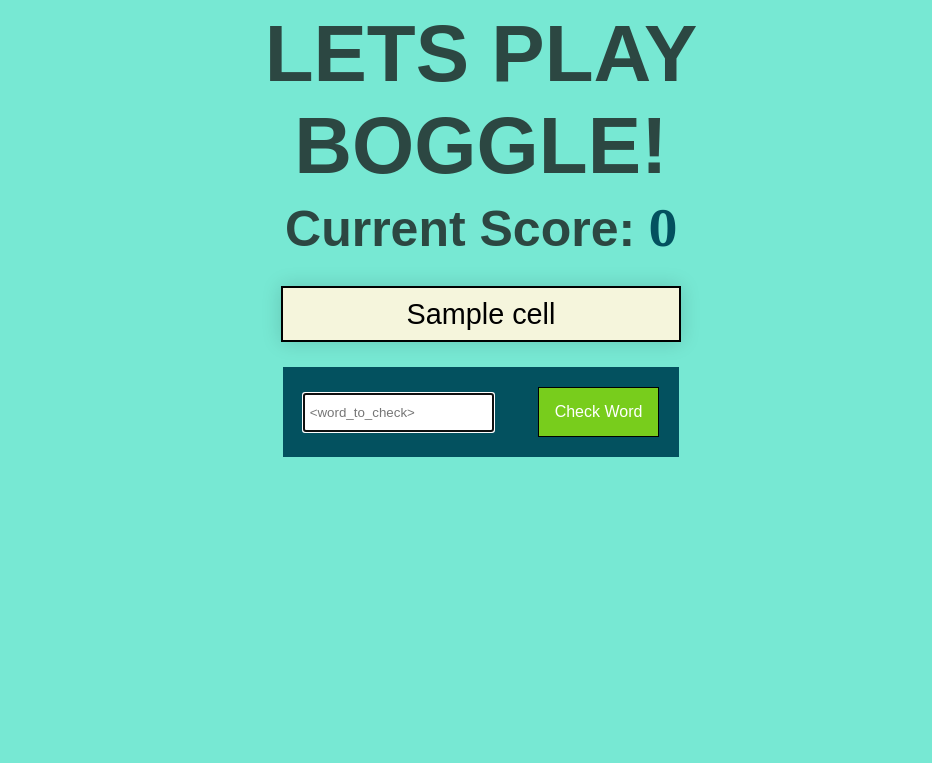
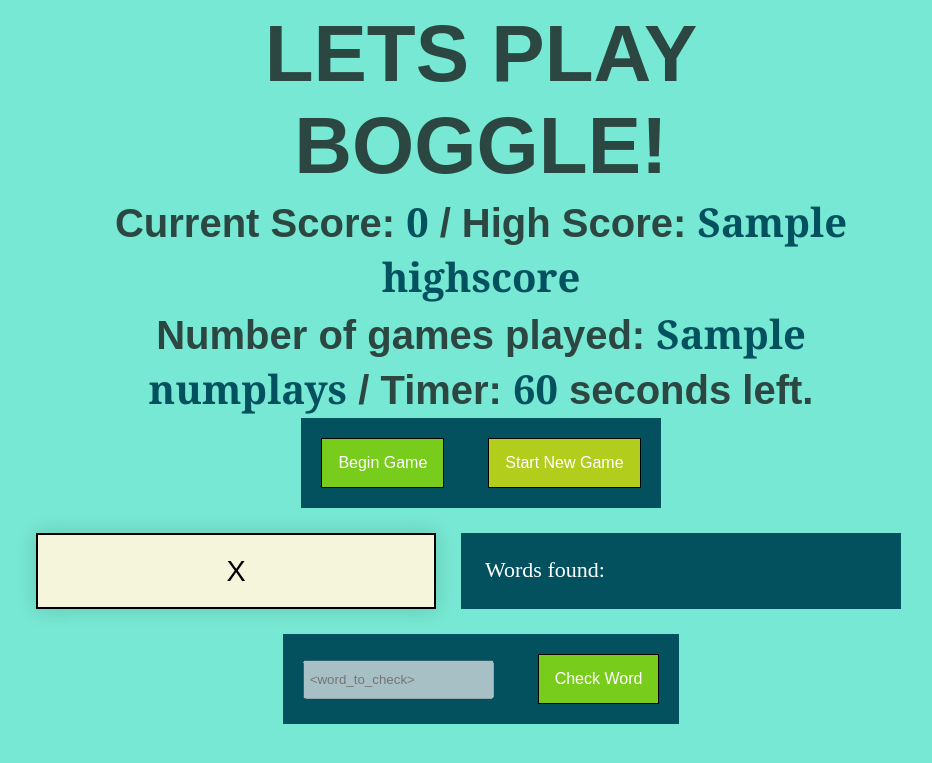
Before and after one commit to nguarino522/flask_boggle, a Flask app: template templates/game.html in a window 1280 px wide. Shown: the top 763 px of the page, without its empty margins (159-1091 px from the left). Run offline with Flask 2, Linux system fonts and the light colour scheme; the template is opened without the code that fills it: most values are stand-ins (such as "Sample title", 1, 10 or a date in 2020); parts of the project's set-up code (start-up, migrations or seed data) failed here and were passed over.

Commit message:
main functionality complete, need to finish testing

```diff
--- a/app.py
+++ b/app.py
@@ -1,11 +1,8 @@
 from boggle import Boggle
 from flask import Flask, request, render_template, redirect, flash, session, jsonify
-from flask_debugtoolbar import DebugToolbarExtension
 
 app = Flask(__name__)
 app.config['SECRET_KEY'] = "6uar1n0"
-debug = DebugToolbarExtension(app)
-app.config['DEBUG_TB_INTERCEPT_REDIRECTS'] = False
 
 boggle_game = Boggle()
 
@@ -15,22 +12,25 @@
     """default base template route and homepage"""
 
     homepage = True
+
     return render_template("index.html", homepage=homepage)
 
 
 @app.route("/game")
 def game_route():
-    """route once game is started"""
+    """main game route to setup game board and session variables"""
 
     board = boggle_game.make_board()
-    session['board'] = board
+    session["board"] = board
+    numplays = session.get("numplays", 0)
+    highscore = session.get("highscore", 0)
 
-    return render_template("game.html", board=board)
+    return render_template("game.html", board=board, numplays=numplays, highscore=highscore)
 
 
 @app.route("/wordcheck")
 def word_check():
-    """checking to see if word exists"""
+    """checking to see if word exists and return result"""
 
     word = request.args["word"]
     board = session["board"]
@@ -39,10 +39,14 @@
     return result
 
 
-@app.route("/score")
+@app.route("/score", methods=["POST"])
 def score_update():
-    """handling of scoring for game"""
+    """handling of scoring for game and stats, checks if highscore was hit or not too"""
 
     score = request.json["score"]
+    highscore = session.get("highscore", 0)
+    numplays = session.get("numplays", 0)
+    session["numplays"] = numplays + 1
+    session['highscore'] = max(score, highscore)
 
-    return
+    return jsonify(brokeRecord=score > highscore)
--- a/static/app.css
+++ b/static/app.css
@@ -6,7 +6,8 @@
     margin-left: auto;
     margin-right: auto;
     border-collapse: collapse;
-    margin: 25px 0;
+    margin: 25px;
+    padding: 20px;
     font-size: 0.9em;
     font-family: sans-serif;
     min-width: 400px;
@@ -40,11 +41,11 @@
 h3 {
     color: #131212bf;
     font-family: arial, sans-serif;
-    font-size: 50px;
+    font-size: 40px;
     font-weight: bold;
-    margin-top: 0px;
-    margin-bottom: 1px;
-    width: 50%;
+    margin-top: 2px;
+    margin-bottom: 2px;
+    width: 60%;
     margin-left: auto;
     margin-right: auto;
     text-align: center;
@@ -123,7 +124,7 @@
 
 .msg.ok {
     color: rgb(28, 27, 27);
-    background-color: rgb(13, 151, 13);
+    background-color: rgb(24, 201, 24);
     text-align: center;
     width: fit-content;
     margin-left: auto;
@@ -133,7 +134,7 @@
 
 .msg.err {
     color: rgb(28, 27, 27);
-    background-color: rgb(143, 21, 21);
+    background-color: rgb(199, 29, 29);
     text-align: center;
     width: fit-content;
     margin-left: auto;
@@ -166,3 +167,99 @@
     color: rgb(3, 81, 95);
     font-weight: bold;
 }
+
+#beginbtn {
+    background-color: #78cd1c;
+    border: none;
+    color: white;
+    padding: 15px 16px;
+    text-align: center;
+    text-decoration: none;
+    display: inline-block;
+    font-size: 16px;
+    border: 1px solid black;
+    margin-left: auto;
+    margin-right: auto;
+    margin: 20px;
+}
+
+#beginbtn:hover {
+    background-color: #2c7b2e;
+    cursor: pointer;
+}
+
+#beginbtn:active {
+    transform: translateY(1px);
+    filter: saturate(150%);
+}
+
+#restartbtn {
+    background-color: #b2cd1c;
+    border: none;
+    color: white;
+    padding: 15px 16px;
+    text-align: center;
+    text-decoration: none;
+    display: inline-block;
+    font-size: 16px;
+    border: 1px solid black;
+    margin-left: auto;
+    margin-right: auto;
+    margin: 20px;
+}
+
+#restartbtn:hover {
+    background-color: #2c7b2e;
+    cursor: pointer;
+}
+
+#restartbtn:active {
+    transform: translateY(1px);
+    filter: saturate(150%);
+}
+
+.gamecontrols {
+    background-color: rgb(3, 81, 95);
+    width: fit-content;
+    margin-left: auto;
+    margin-right: auto;
+}
+
+.wordlist {
+    background-color: rgb(3, 81, 95);
+    text-align: left;
+    width: 400px;
+    font-size: 22px;
+    color: white;
+    margin-top: auto;
+    margin-bottom: auto;
+    margin: 25px;
+    padding: 20px;
+}
+
+/* .usedwords {
+    color: white;
+    text-align: left;
+} */
+
+section {
+    max-width: fit-content;
+    max-height: 350px;
+    margin-left: auto;
+    margin-right: auto;
+    display: flex;
+    flex-wrap: wrap;
+}
+
+#listtitle {
+    text-align: left;
+    padding: 2px 2px;
+    margin: 2px;
+}
+
+.usedwords {
+    margin: 2px;
+    display: grid;
+    grid-template-rows: repeat(8, 1fr);
+    grid-auto-flow: column;
+}
--- a/static/app.js
+++ b/static/app.js
@@ -1,44 +1,82 @@
 document.addEventListener('DOMContentLoaded', (event) => {
     let score = 0;
+    let time = 20;
+    let words = new Set();
 
-    document.getElementById("checkwordbtn").addEventListener("click", function(e){
+    document.getElementById("checkwordbtn").addEventListener("click", function (e) {
         e.preventDefault();
 
         word = $('#word').val();
-        if (word.length === 0 ){
-            alert("Enter a word please");
+        if (word.length === 0) {
+            showMsg("Enter a word please in the input box.", "warn");
         } else {
             sendWordToServer(word);
         }
         $('#word').val('');
     });
 
-    async function sendWordToServer(word){
-        let resp = await axios.get("/wordcheck", { params: { word: word }});
+    async function sendWordToServer(word) {
+        let resp = await axios.get("/wordcheck", { params: { word: word } });
         console.log("got", resp);
-        if (resp.data === "not-word"){
-            showMsg(`The word ${word} is not found in the application's dictionary.`, "err");
-        } else if (resp.data === "not-on-board"){
-            showMsg(`The word ${word} was not found on current board.`, "warn");
+        if (resp.data === "not-word") {
+            showMsg(`The word "${word}" is not found in the application's dictionary.`, "err");
+        } else if (resp.data === "not-on-board") {
+            showMsg(`The word "${word}" was not found on current board.`, "warn");
+        } else if (words.has(word)) {
+            showMsg(`Already found the word "${word}" and scored.`, "warn");
         } else {
-            showMsg(`Success! The word ${word} was found.`, "ok");
+            showMsg(`Success! The word "${word}" was found. You earned ${word.length} points.`, "ok");
             score += word.length;
             $(".score").text(score);
+            words.add(word);
+            showWord(word);
         }
     }
 
-    function showMsg(msg, lvl){
+    function showMsg(msg, lvl) {
         let msgDiv = document.getElementById("msgdiv");
         $("#msgdiv").empty();
         let newP = document.createElement("p");
         newP.classList.add("msg", `${lvl}`);
         newP.textContent = msg;
         msgDiv.appendChild(newP);
-
-        //$(".msg").text(msg).removeClass().addClass(`msg ${lvl}`);
     }
 
-    async function sendScoreToSever(score){
-        let resp = await axios.post("/score")
+    async function sendScoreToSever(score) {
+        let resp = await axios.post("/score", { score: score });
+        if (resp.data.brokeRecord) {
+            showMsg(`New record score of ${score}, congrats!`, "ok");
+            $("#highscore").text(`${score}`)
+        }
     }
+
+    function timer() {
+        if (time !== 0) {
+            $('.timer').text(time--);
+        } else {
+            $('.timer').text("0");
+            clearInterval(myInterval);
+            alert(`Time up! your score was: ${score}`);
+            $("#word").prop("disabled", true);
+            $("#checkwordbtn").prop("disabled", true);
+            sendScoreToSever(score)
+
+        };
+    }
+
+    document.getElementById("beginbtn").addEventListener("click", function (e) {
+        e.preventDefault();
+        myInterval = setInterval(timer, 1000);
+        $("#word").prop("disabled", false);
+        $("#checkwordbtn").prop("disabled", false);
+        $("#beginbtn").prop("disabled", true);
+        $("#tempboard").prop("hidden", true);
+        $("#mainboard").prop("hidden", false);
+
+    });
+
+    function showWord(word){
+        $(".usedwords").append($(`<li>${word} +${word.length}</li>`));
+    };
+
 });
--- a/templates/game.html
+++ b/templates/game.html
@@ -2,9 +2,19 @@
 
 {% block content %}
 
-<h3>Current Score: <b class="score">0</b></h3>
+<h3>Current Score: <b class="score">0</b>
+    / High Score: <b id="highscore">{{ highscore }}</b>
+</h3>
+<h3>Number of games played: <b>{{ numplays }}</b>
+    / Timer: <b class="timer">60</b> seconds left.</h3>
 
-<table class="board">
+<div class="gamecontrols">
+    <button id="beginbtn">Begin Game</button>
+    <a href="/game"><button id="restartbtn">Start New Game</button></a>
+</div>
+
+<section>
+    <table class="board" id="mainboard" hidden>
         <tbody>
             {% for row in board %}
             <tr>
@@ -15,14 +25,34 @@
             {% endfor %}
         </tbody>
     </table>
+    <table class="board" id="tempboard">
+        <tbody>
+            {% for row in board %}
+            <tr>
+                {% for cell in row %}
+                <td>X</td>
+                {% endfor %}
+            </tr>
+            {% endfor %}
+        </tbody>
+    </table>
 
-<!-- <p class="msg"></p> -->
+    <div class="wordlist">
+        <p id="listtitle">Words found:</p>
+        <ol class="usedwords">
+        </ol>
+    </div>
+
+</section>
+
+
+
 <div id="msgdiv"></div>
 
-<section id="">
+<section>
     <form class="wordcheck" method="POST">
-        <input name="word" class="word" id="word" placeholder="<word_to_check>" required autofocus>
-        <button id="checkwordbtn">Check Word</button>
+        <input name="word" class="word" id="word" placeholder="<word_to_check>" autocomplete="off" required autofocus disabled>
+        <button id="checkwordbtn" disabled>Check Word</button>
     </form>
 </section>
 
--- a/templates/index.html
+++ b/templates/index.html
@@ -14,7 +14,7 @@
 
     {% if homepage == True %}
     <form id="startform" action="/game">
-        <input id="startbtn" type="submit" value="Start Game!" />
+        <input id="startbtn" type="submit" value="Generate Game!" />
     </form>
     {% endif %}
 
```
Also changed, not shown: test.py (+24 -0 lines). Lines whose indentation alone changed are shown as unchanged.
